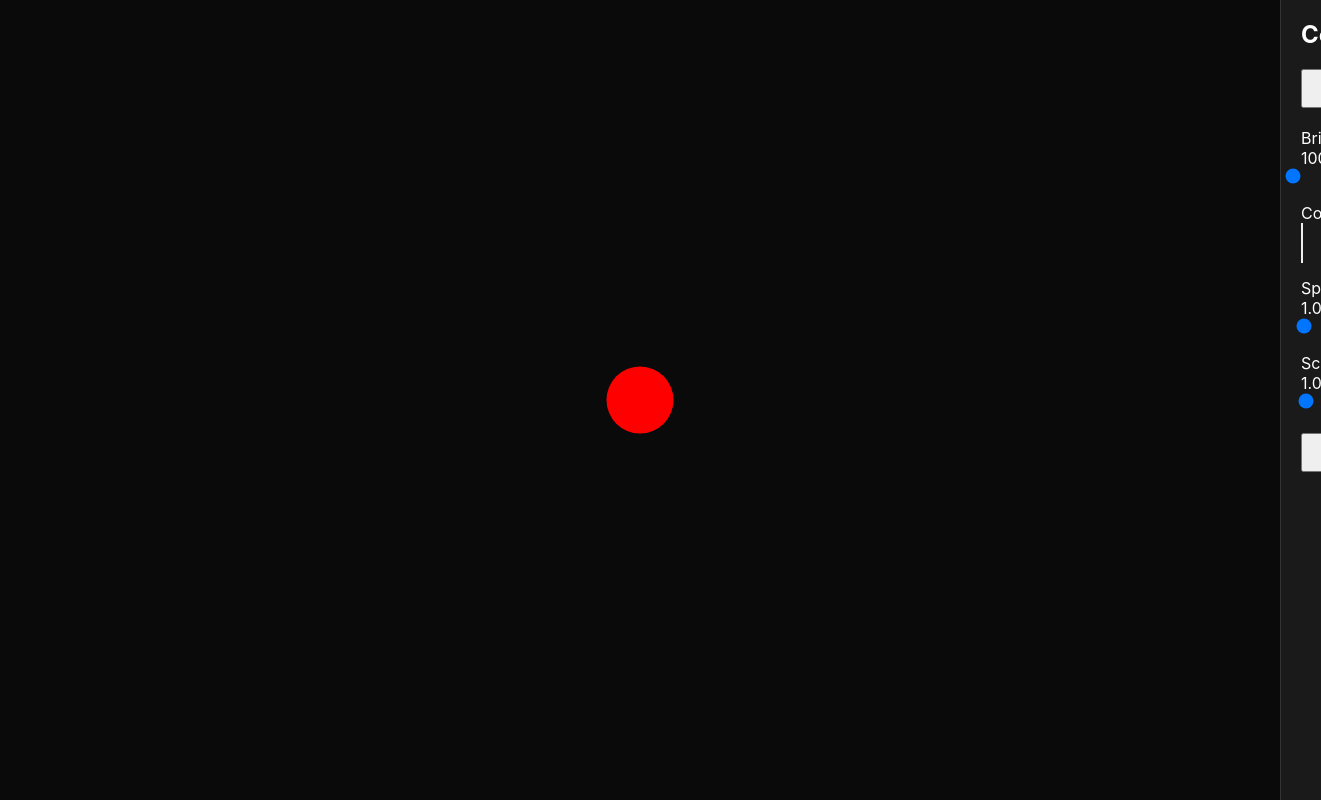
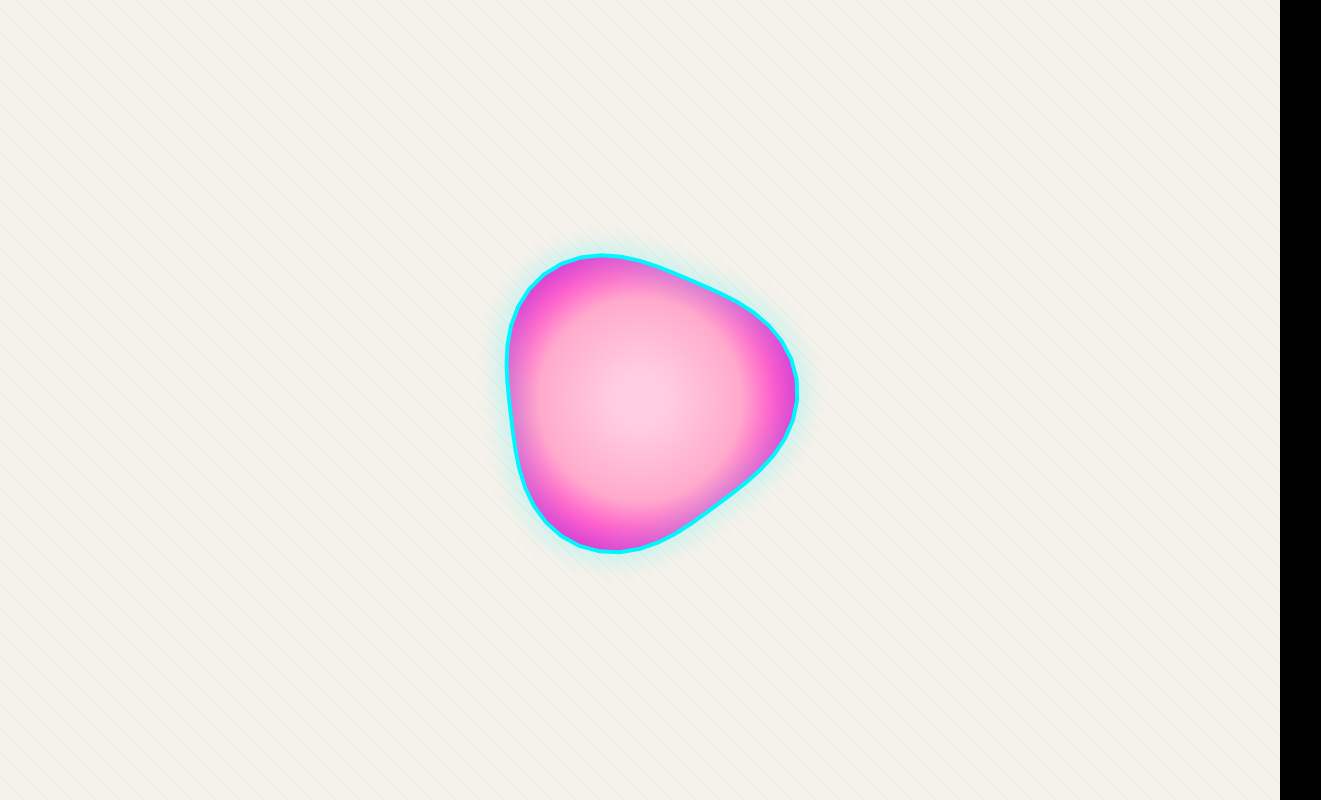
Before and after one commit to golvprojektion/Golvprojektion, a React (Vite) app: page / in a window 1280 px wide. Shown: the whole page, 1321 px wide, since content can reach past the window. Built offline with nearby package versions, Linux system fonts and the light colour scheme.

Commit message:
Visual overhaul + LiquidBlob + theme system

```diff
--- a/index.html
+++ b/index.html
@@ -1,14 +1,12 @@
 <!DOCTYPE html>
 <html lang="en">
-<head>
+  <head>
+    <meta charset="UTF-8" />
+    <title>Golvprojektion</title>
+    <meta name="viewport" content="width=device-width, initial-scale=1.0" />
+  </head>
+  <body style="margin:0; padding:0; overflow:hidden; background:#000100;">
+    <div id="root"></div>
     <script type="module" src="/src/index.tsx"></script>
-
-    <meta charset="UTF-8">
-    <meta name="viewport" content="width=device-width, initial-scale=1.0">
-    <title>Interactive Floor Projection System</title>
-    <link rel="stylesheet" href="styles.css">
-</head>
-<body>
-    <div id="root"></div>
-</body>
+  </body>
 </html>
--- a/src/App.tsx
+++ b/src/App.tsx
@@ -1,45 +1,5 @@
-import React, { useState } from 'react';
-import ProjectionCanvas from './components/ProjectionCanvas';
-import ControlPanel from './components/ControlPanel';
-import './App.css';
+import LiquidBlob from "src/components/LiquidBlob";
 
-const App: React.FC = () => {
-  const [isPlaying, setIsPlaying] = useState(true);
-  const [brightness, setBrightness] = useState(100);
-  const [color, setColor] = useState('#ff0000');
-  const [speed, setSpeed] = useState(1);
-  const [scale, setScale] = useState(1);
-
-  return (
-    <div className="app-container">
-      <ProjectionCanvas
-        isPlaying={isPlaying}
-        brightness={brightness}
-        color={color}
-        speed={speed}
-        scale={scale}
-      />
-      <ControlPanel
-        isPlaying={isPlaying}
-        brightness={brightness}
-        color={color}
-        speed={speed}
-        scale={scale}
-        onPlayToggle={() => setIsPlaying(!isPlaying)}
-        onBrightnessChange={setBrightness}
-        onColorChange={setColor}
-        onSpeedChange={setSpeed}
-        onScaleChange={setScale}
-        onReset={() => {
-          setIsPlaying(true);
-          setBrightness(100);
-          setColor('#ff0000');
-          setSpeed(1);
-          setScale(1);
-        }}
-      />
-    </div>
-  );
-};
-
-export default App;
+export default function App() {
+  return <LiquidBlob />;
+}
--- /dev/null
+++ b/src/components/LiquidBlob.tsx
@@ -0,0 +1,102 @@
+import { useRef, useEffect } from "react";
+import Theme from "src/theme";
+
+export default function LiquidBlob() {
+  const canvasRef = useRef<HTMLCanvasElement>(null);
+
+  useEffect(() => {
+    const canvas = canvasRef.current!;
+    const ctx = canvas.getContext("2d")!;
+
+    const resize = () => {
+      canvas.width = window.innerWidth;
+      canvas.height = window.innerHeight;
+    };
+
+    resize();
+    window.addEventListener("resize", resize);
+
+    let t = 0;
+
+    const loop = () => {
+      t += 0.015;
+
+      const w = canvas.width;
+      const h = canvas.height;
+      const r = Math.min(w, h) * 0.18;
+
+      ctx.clearRect(0, 0, w, h);
+
+      // Background
+      ctx.fillStyle = Theme.Floor.base;
+      ctx.fillRect(0, 0, w, h);
+
+      // Micro diagonal stripes
+      ctx.globalAlpha = 0.06;
+      ctx.strokeStyle = "#767";
+      ctx.lineWidth = 1;
+      for (let i = -h; i < w; i += 12) {
+        ctx.beginPath();
+        ctx.moveTo(i, 0);
+        ctx.lineTo(i + h, h);
+        ctx.stroke();
+      }
+      ctx.globalAlpha = 1;
+
+      const cx = w / 2;
+      const cy = h / 2;
+
+      ctx.beginPath();
+
+      const waves = 48;
+      for (let i = 0; i <= waves; i++) {
+        const angle = (i / waves) * Math.PI * 2;
+        const wave = Math.sin(angle * 3 + t * 2) * 14;
+        const radius = r + wave;
+
+        const x = cx + Math.cos(angle) * radius;
+        const y = cy + Math.sin(angle) * radius;
+
+        if (i === 0) ctx.moveTo(x, y);
+        else ctx.lineTo(x, y);
+      }
+
+      // Pink gradient fill
+      const grad = ctx.createRadialGradient(cx, cy, r * 0.2, cx, cy, r * 1.2);
+      grad.addColorStop(0, Theme.Pink.pinkSoft);
+      grad.addColorStop(0.5, Theme.Pink.pink);
+      grad.addColorStop(1, Theme.Pink.pinkHot);
+
+      ctx.fillStyle = grad;
+      ctx.fill();
+
+      // Turquoise shimmer outline
+      ctx.strokeStyle = Theme.Turquoise.accent;
+      ctx.lineWidth = 4;
+      ctx.shadowBlur = 25;
+      ctx.shadowColor = Theme.Turquoise.accent;
+      ctx.stroke();
+
+      ctx.shadowBlur = 0;
+
+      requestAnimationFrame(loop);
+    };
+
+    loop();
+
+    return () => window.removeEventListener("resize", resize);
+  }, []);
+
+  return (
+    <canvas
+      ref={canvasRef}
+      style={{
+        position: "fixed",
+        inset: 0,
+        width: "100vw",
+        height: "100vh",
+        display: "block",
+      }}
+    />
+  );
+}
--- a/src/theme/floor.ts
+++ b/src/theme/floor.ts
@@ -1,10 +1,8 @@
 export const Floor = {
-  // Matte off‑white wood‑ish tone for projection
   base: "#F5F2EB",
   grainLight: "#E8E3D9",
   grainDark: "#D6D0C4",
 
-  // For UI overlays on floor backgrounds
   shadow: "rgba(0,0,0,0.15)",
   shadowStrong: "rgba(0,0,0,0.35)"
 };
--- a/vite.config.ts
+++ b/vite.config.ts
@@ -5,7 +5,7 @@ export default defineConfig({
   plugins: [react()],
   resolve: {
     alias: {
-      src: '/src',
-    },
-  },
+      src: '/src'
+    }
+  }
 });
```
Also changed, not shown: 1 other file (tests, documents, lock files or other folders).
